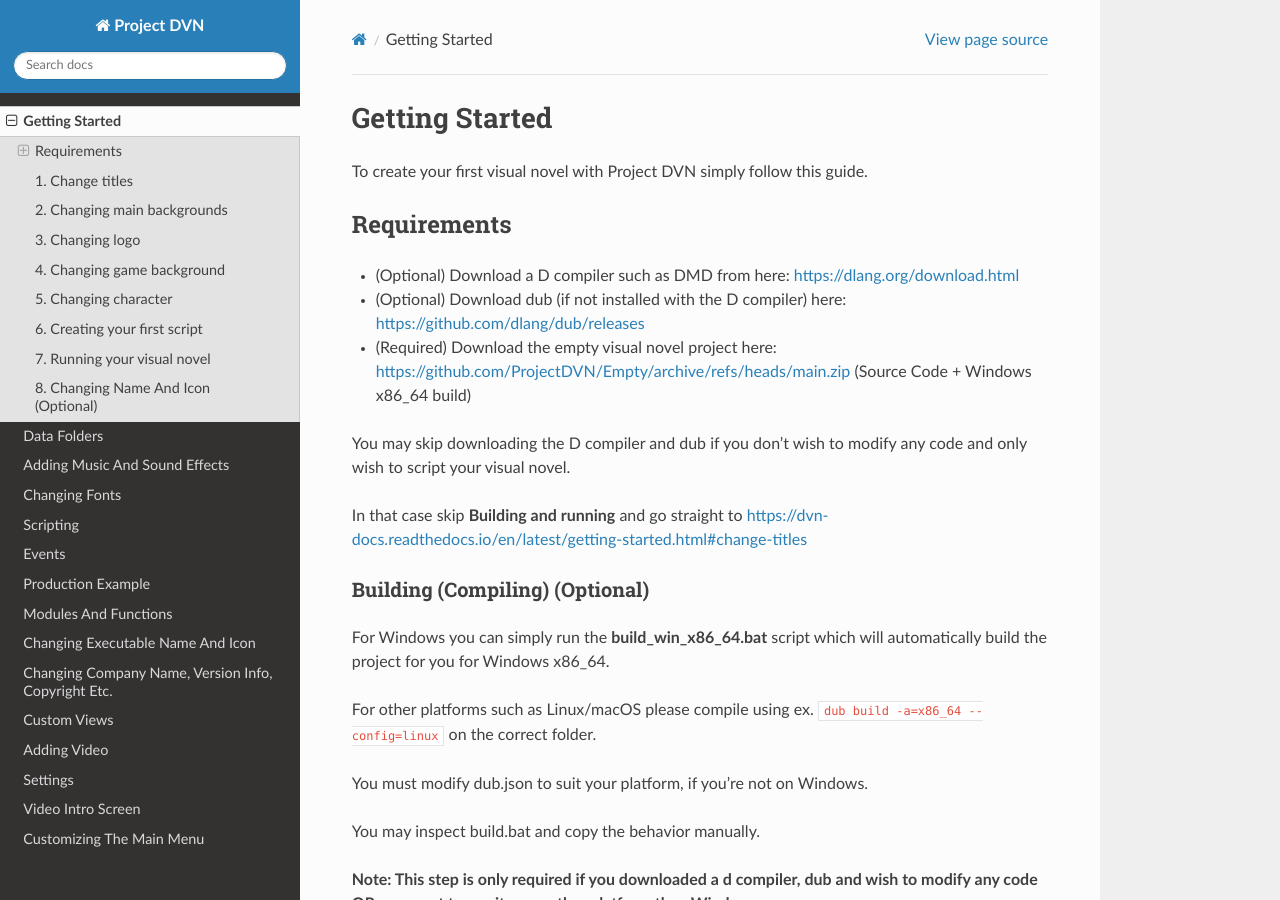
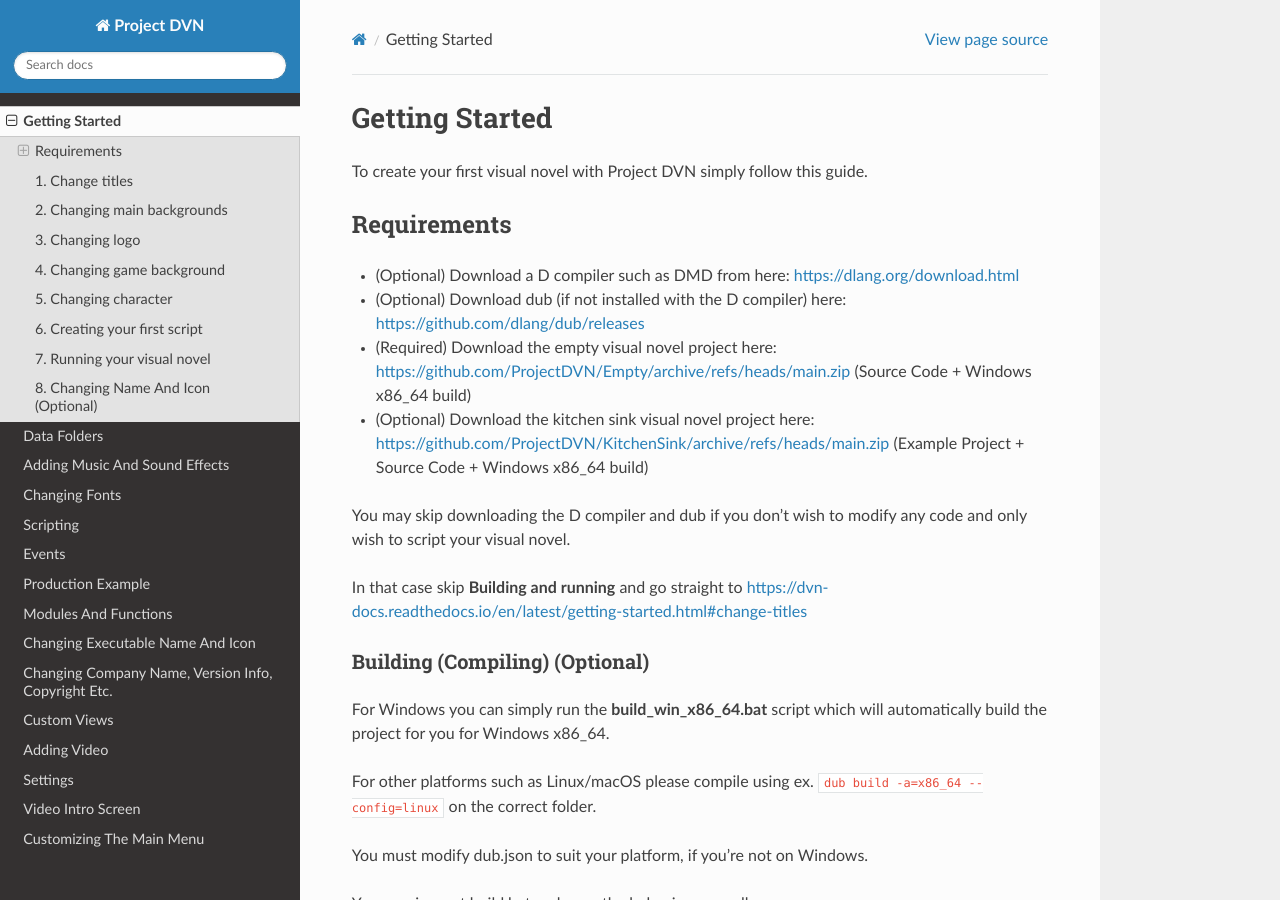
Before and after one commit to ProjectDVN/dvn-docs, a Sphinx documentation site: the page built from docs/source/getting-started.rst, in a window 1280 px wide and 900 px high. Built offline with Sphinx 7.4.7 and the Read the Docs theme 3.1.0, drawn with Linux system fonts in a browser that asks for light colours.

Commit message:
Update getting-started.rst

```diff
--- a/docs/source/getting-started.rst
+++ b/docs/source/getting-started.rst
@@ -14,6 +14,9 @@
 -  (Required) Download the empty visual novel project here:
    https://github.com/ProjectDVN/Empty/archive/refs/heads/main.zip
    (Source Code + Windows x86_64 build)
+-  (Optional) Download the kitchen sink visual novel project here:
+   https://github.com/ProjectDVN/KitchenSink/archive/refs/heads/main.zip
+   (Example Project + Source Code + Windows x86_64 build)
 
 You may skip downloading the D compiler and dub if you don’t wish to
 modify any code and only wish to script your visual novel.
```
